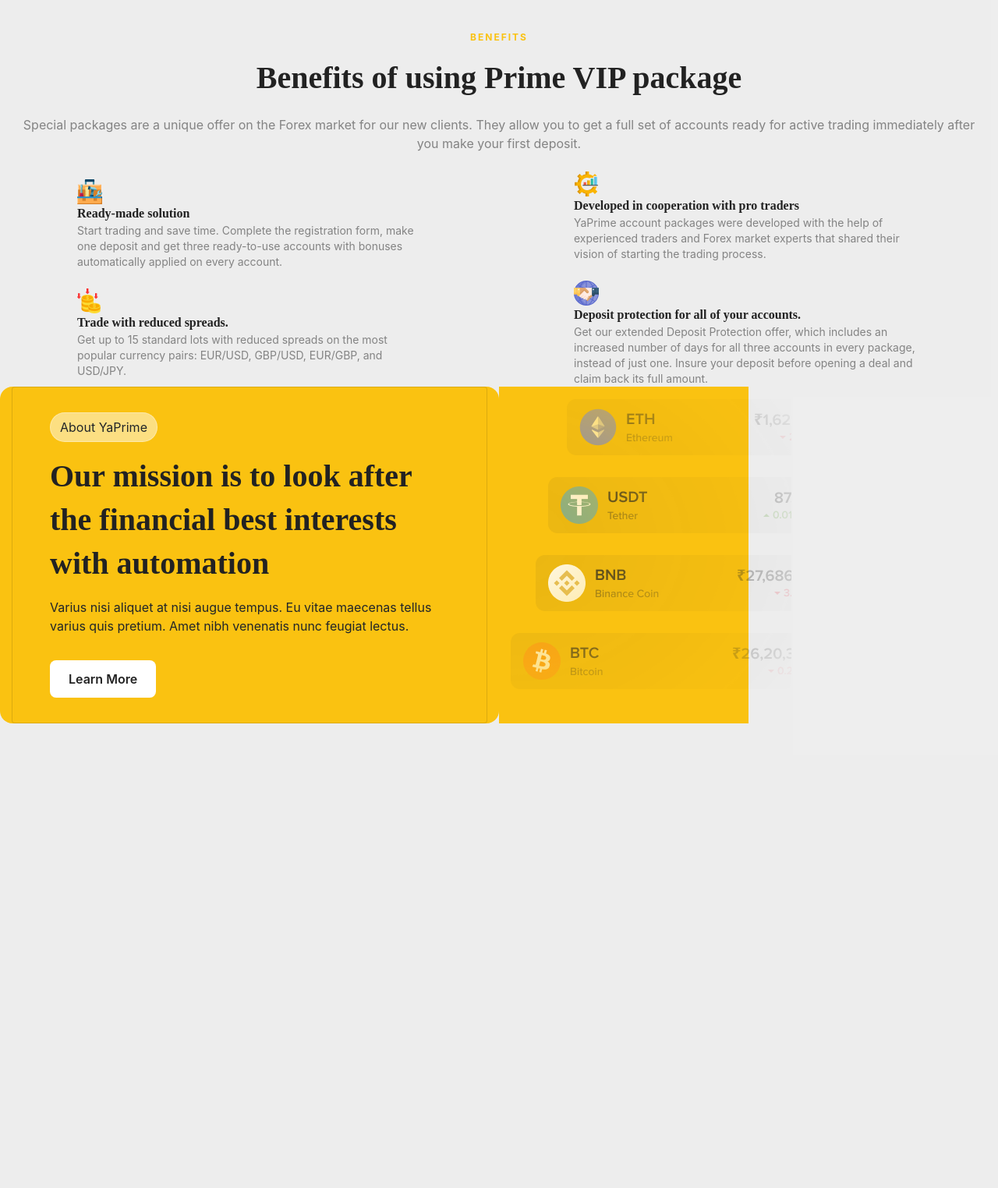
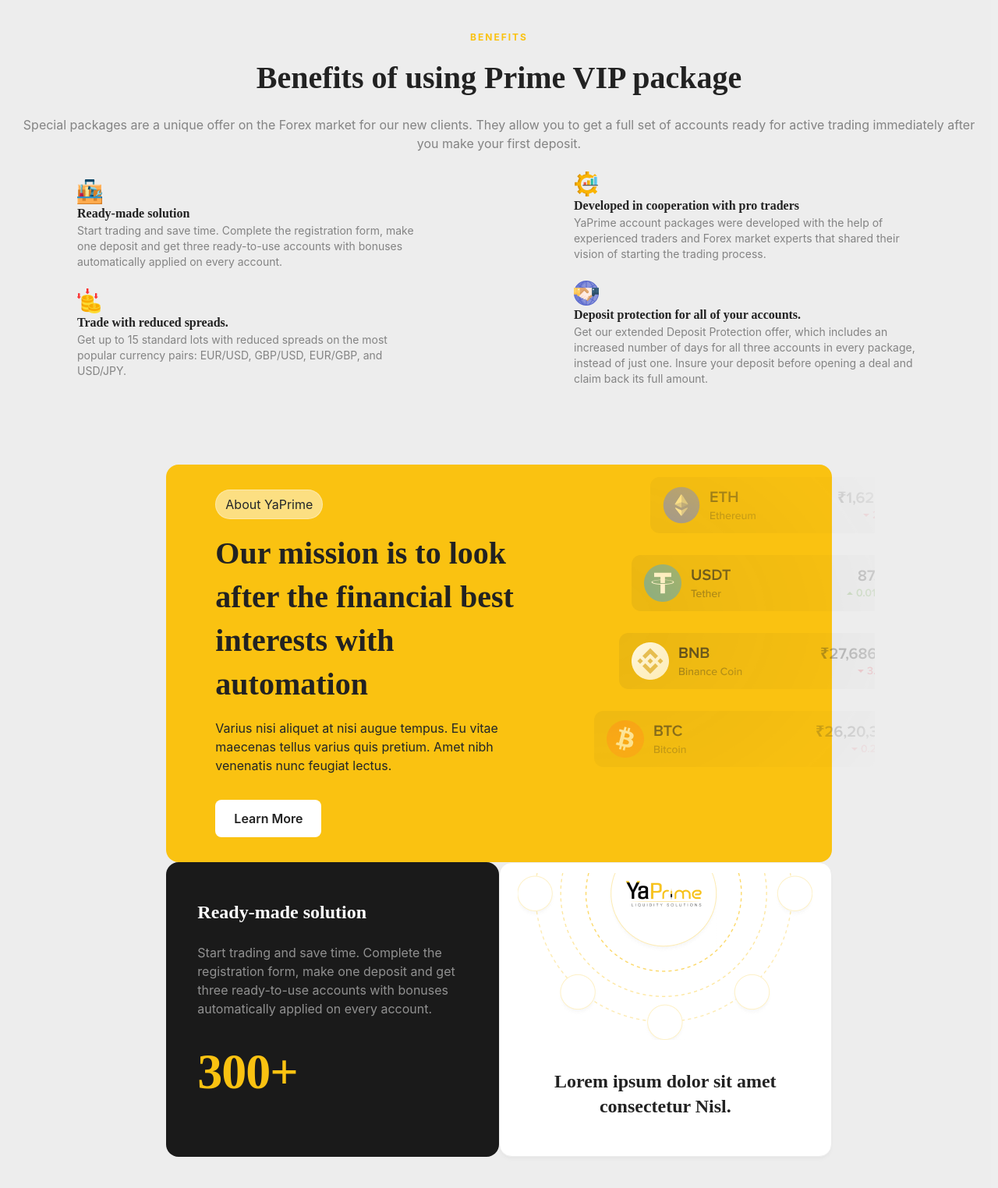
Before and after one commit to akkushwaha7834/YaPrime, a PHP site: page /Prime-vip.html in a window 1280 px wide. Shown: the whole page at 78% size. Before the commit the page ends 928 px from the top, so only its background shows below. Run offline with PHP 8.4, Linux system fonts and the light colour scheme.

Commit message:
pricing section completed

```diff
--- a/Prime-vip.html
+++ b/Prime-vip.html
@@ -84,9 +84,8 @@
           </div>
         </div>
 
-        <div class="row">
-          <div class="col-lg-6 sizing-section">
-
+        <div class="row row_centering">
+          <div class="col-lg-5 sizing-section">
             <div class="card">
               <div class="mission_section">
                 <div class="inner_mission_section">
@@ -96,9 +95,9 @@
                     with automation
                   </div>
                   <div class="para">
-                      Varius nisi aliquet at nisi augue tempus. Eu vitae
-                      maecenas tellus varius quis pretium. Amet nibh venenatis
-                      nunc feugiat lectus.
+                    Varius nisi aliquet at nisi augue tempus. Eu vitae maecenas
+                    tellus varius quis pretium. Amet nibh venenatis nunc feugiat
+                    lectus.
                   </div>
                 </div>
                 <div class="learn_more_section">Learn More</div>
@@ -107,10 +106,26 @@
           </div>
 
           <div class="col-lg-3 sizing-section_new">
-           <img src="./images/Product image.png"/>
-
+            <img src="./images/Product image.png" />
+          </div>
+        </div>
+        <div class="row position_rows">
+          <div class="col-lg-4 ready_made_section">
+            <div class="ready_made_heading">Ready-made solution</div>
+            <div class="ready_made_text">
+              Start trading and save time. Complete the registration form, make
+              one deposit and get three ready-to-use accounts with bonuses
+              automatically applied on every account.
+            </div>
+            <div class="heading300">300+</div>
           </div>
 
+          <div class="col-lg-4 yasection">
+            <div class="yalogo_section">
+                <img src="./images/yaprimecircle.png"/>
+            </div>
+            <div class="yaPara">Lorem ipsum dolor sit amet consectetur Nisl.</div>
+          </div>
         </div>
       </div>
     </section>
--- a/css/style.css
+++ b/css/style.css
@@ -1430,15 +1430,9 @@ textarea:focus {
   align-items: center;
   gap: 24px;
   display: flex;
-
-}
-.readyMadeSolution {
-  display: flex;
-
-  justify-content: center;
-  align-items: center;
-  gap: 12px;
-}
+  border: none !important;
+}
+
 .mission_section {
   display: flex;
   flex-direction: column;
@@ -1479,7 +1473,7 @@ textarea:focus {
   align-self: stretch;
 }
 
-.YaPrime{
+.YaPrime {
   display: flex;
   padding: 6px 12px;
   align-items: center;
@@ -1488,7 +1482,7 @@ border: 1px solid rgba(255, 255, 255, 0.32);
   background: rgba(255, 255, 255, 0.48);
 }
 
-.YaPrimeMission{
+.YaPrimeMission {
   align-self: stretch;
   color: #222;
   font-family: Sora;
@@ -1497,11 +1491,101 @@ font-style: normal;
   font-weight: 700;
   line-height: 56px; /* 140% */
 }
-.sizing-section{
+.sizing-section {
+  background: #fac211;
+  border-top-left-radius: 16px;
+  border-bottom-left-radius: 16px;
+}
+.sizing-section_new {
+  background: #fac211;
+  border-top-right-radius: 16px;
+  border-bottom-right-radius: 16px;
+}
+.row_centering {
+  justify-content: center;
+  margin-top: 100px;
+}
+.ready_made_section {
+  display: flex;
+
+  padding: 48px;
+  align-items: flex-start;
+  gap: 24px;
+  flex-shrink: 0;
   border-radius: 16px;
-background: #FAC211;
-}
-.sizing-section_new{
-    background: #FAC211;
-
-}
+  background: #1a1a1a;
+  display: flex;
+  flex-direction: column;
+  padding-right: 40px !important;
+  padding-left: 40px !important;
+}
+.ready_made_heading {
+  color: #fff;
+  font-family: Sora;
+  font-size: 24px;
+  font-style: normal;
+  font-weight: 700;
+  line-height: 32px; /* 133.333% */
+}
+.ready_made_text {
+  align-self: stretch;
+  color: rgba(255, 255, 255, 0.52);
+  font-family: Inter;
+  font-size: 16px;
+  font-style: normal;
+  font-weight: 400;
+  line-height: 24px; /* 150% */
+}
+.heading300 {
+  display: flex;
+  align-items: center;
+  gap: 2px;
+  color: #fac211;
+  font-family: Sora;
+  font-size: 64px;
+  font-style: normal;
+  font-weight: 700;
+  line-height: 90px; /* 140.625% */
+  letter-spacing: -1px;
+}
+.position_rows {
+  justify-content: center;
+}
+
+.yasection {
+  display: flex;
+  padding: 0px 48px 48px 48px;
+  justify-content: center;
+  align-items: center;
+  gap: 24px;
+  flex-shrink: 0;
+  border-radius: 16px;
+  border: 1px solid #ebebeb;
+  background: #fff;
+  box-shadow: 0px 2px 2px 0px rgba(0, 0, 0, 0.01),
+    0px 4px 4px 0px rgba(0, 0, 0, 0.02);
+    flex-direction: column;
+
+}
+.yalogo_section {
+  display: flex;
+
+  padding: 0px 1.388px 0px 1.387px;
+  justify-content: center;
+  align-items: center;
+  flex-shrink: 0;
+  justify-content: center;
+  width: 378px;
+height: 240px;
+flex-shrink: 0;
+}
+.yaPara {
+  align-self: stretch;
+  color: #222;
+  text-align: center;
+  font-family: Sora;
+  font-size: 24px;
+  font-style: normal;
+  font-weight: 700;
+  line-height: 32px; /* 133.333% */
+}
```
Also changed, not shown: images/yaprimecircle.png (added). Lines whose indentation alone changed are shown as unchanged.
